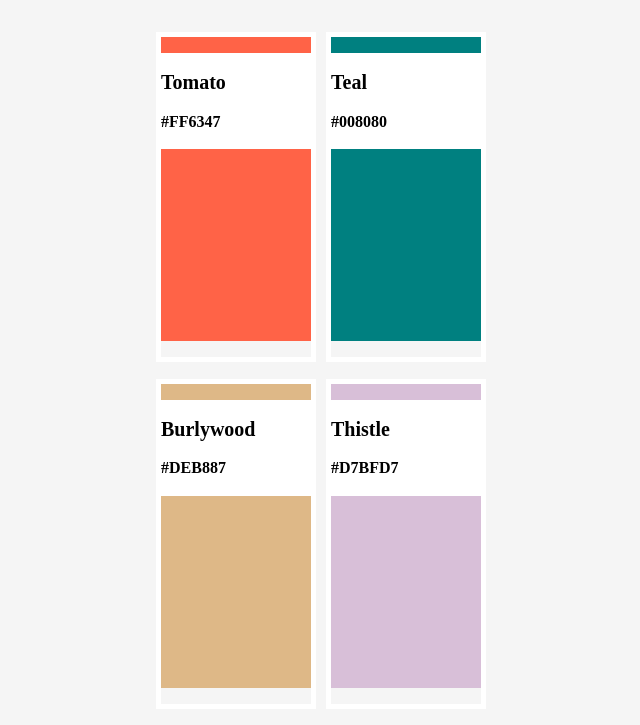
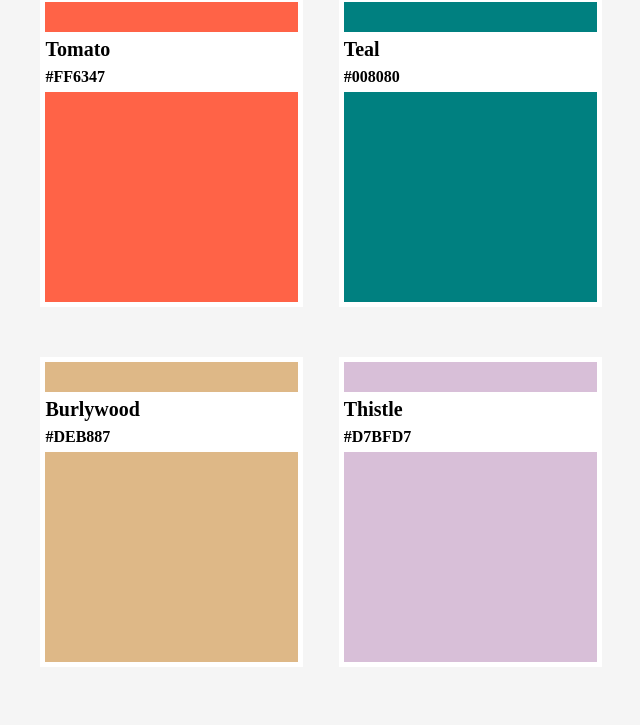
Before and after one commit to tigerho98/nomadcoder-html-css, a plain HTML site: page ch3/index.html in a window 1280 px wide. Shown: the part 91-816 px from the top of the page, without its empty margins (319-959 px from the left). Drawn offline with Linux system fonts and the light colour scheme.

Commit message:
added icon, modified using relative,absolute

```diff
--- a/ch3/index.html
+++ b/ch3/index.html
@@ -7,46 +7,37 @@
     <meta name="viewport" content="width=device-width, initial-scale=1.0">
     <title>The Best Colors(layout)</title>
     <link rel="stylesheet" href="style.css">
+    <link rel="icon" href="The Best Color.png">
 </head>
 
 <body>
     <h1>The Best Colors</h1>
-    <div class="first-line">
-        <div class="box-parent">
-            <div class="blank-top tomato"></div>
+    <section>
+        <div class="box-parent tomato">
             <div class="box-text">
                 <div>Tomato</div>
                 <div>#FF6347</div>
             </div>
-            <div class="blank-bottom tomato"></div>
         </div>
-        <div class="box-parent">
-            <div class="blank-top teal"></div>
+        <div class="box-parent teal">
             <div class="box-text">
                 <div>Teal</div>
                 <div>#008080</div>
             </div>
-            <div class="blank-bottom teal"></div>
         </div>
-    </div>
-    <div class="second-line">
-        <div class="box-parent">
-            <div class="blank-top burlywood"></div>
+        <div class="box-parent burlywood">
             <div class="box-text">
                 <div>Burlywood</div>
                 <div>#DEB887</div>
             </div>
-            <div class="blank-bottom burlywood"></div>
         </div>
-        <div class="box-parent">
-            <div class="blank-top thistle"></div>
+        <div class="box-parent thistle">
             <div class="box-text">
                 <div>Thistle</div>
                 <div>#D7BFD7</div>
             </div>
-            <div class="blank-bottom thistle"></div>
         </div>
-    </div>
+    </section>
 
 </body>
 
--- a/ch3/style.css
+++ b/ch3/style.css
@@ -1,45 +1,46 @@
 
 body{
     display:flex;
-    justify-content: space-around;
     align-items:center;
     flex-direction:column;
+    background: whitesmoke;
     height:100vh;
-    background: #f5f5f5;
+}
+section{
+    display:flex;
+    justify-content:space-evenly;
+    flex-wrap:wrap;
+    height:100vh;
+    width:50%;
 }
 
-.first-line, .second-line{
-    display:flex;
-    justify-content: space-evenly;
-    align-items:center;
-    height:40vh;
-    width:350px;
+.box-parent{
+    position:relative;
+    border:5px solid white;
+    width:40%;
+    height:300px;
+    margin-bottom:20px;
 }
-.box-parent{
-    height:100%;
-    border:5px solid #ffffff;
-    width:150px;
-}
+
 .box-text{
     color:black;
     background-color:white;
-    height:30%;
     display:flex;
     flex-direction:column;
     justify-content: space-evenly;
+    position:absolute;
+    width:100%;
+    top:30px;
+    height:20%;
 }
+
 .box-text div:first-child{
     font-size:20px;
     font-weight:800;
 }
+
 .box-text div:nth-child(2){
     font-weight:700;
-}
-.blank-top{
-    height:5%;
-}
-.blank-bottom{
-    height:60%;
 }
 .tomato{
     background-color: tomato;
```
Also changed, not shown: ch3/The Best Color.png (added).
